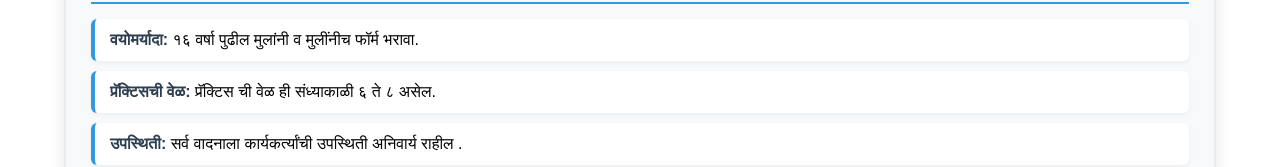
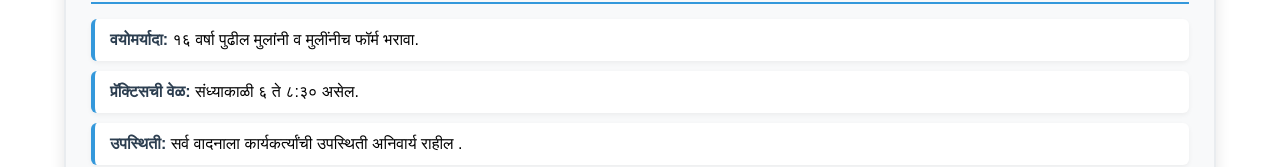
Before and after one commit to Samartha-Prathishthan-Miraj/Registration-Form-2025.github.io, a plain HTML site: page index.html in a window 1280 px wide. Shown: the part 853-1020 px from the top of the page. Drawn offline with Linux system fonts and the light colour scheme.

Commit message:
Update index.html

```diff
--- a/index.html
+++ b/index.html
@@ -217,7 +217,7 @@
                     <h3>📋 नियम व अटी / Rules & Regulations</h3>
                     <ul class="simple-rules-list">
                         <li><strong>वयोमर्यादा:</strong> १६ वर्षा पुढील मुलांनी व मुलींनीच फॉर्म भरावा.</li>
-                        <li><strong>प्रॅक्टिसची वेळ:</strong> प्रॅक्टिस ची वेळ ही संध्याकाळी ६ ते ८ असेल.</li>
+                        <li><strong>प्रॅक्टिसची वेळ:</strong> संध्याकाळी ६ ते ८:३० असेल.</li>
                         <li><strong>उपस्थिती:</strong> सर्व वादनाला कार्यकर्त्यांची उपस्थिती अनिवार्य राहील .</li>
                     </ul>
 
```
